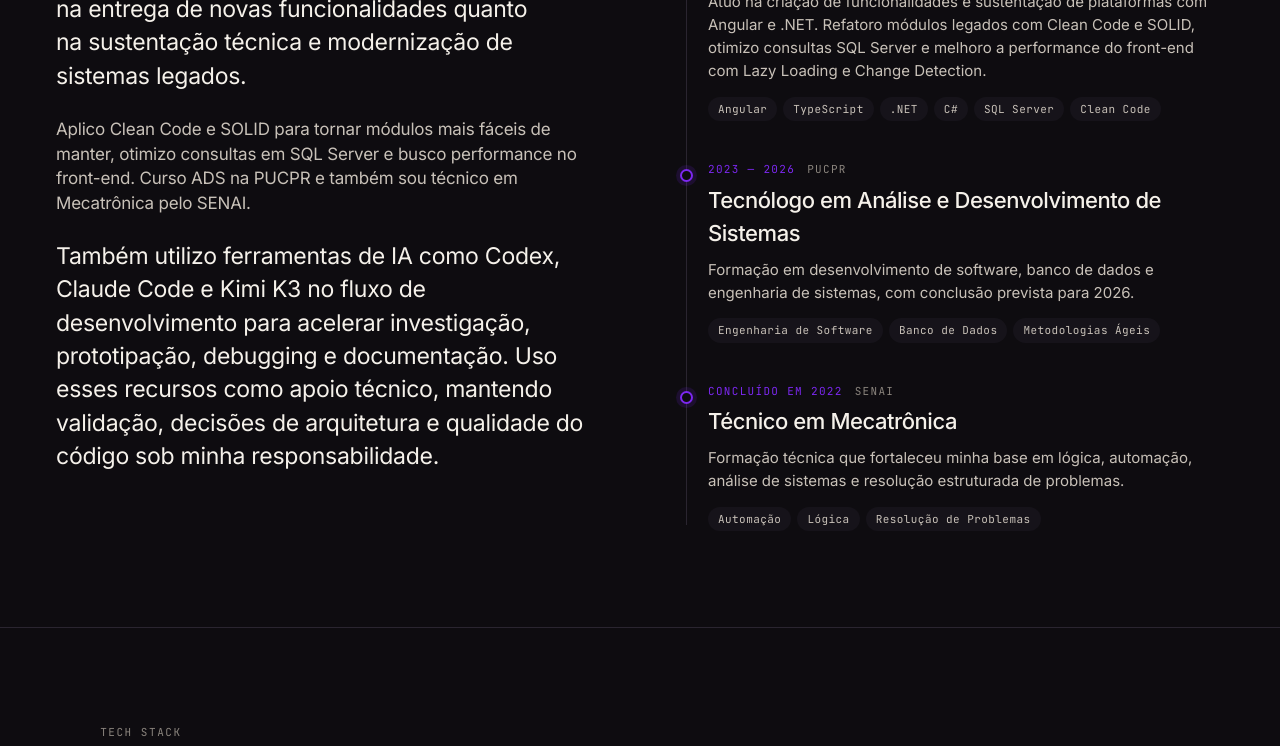
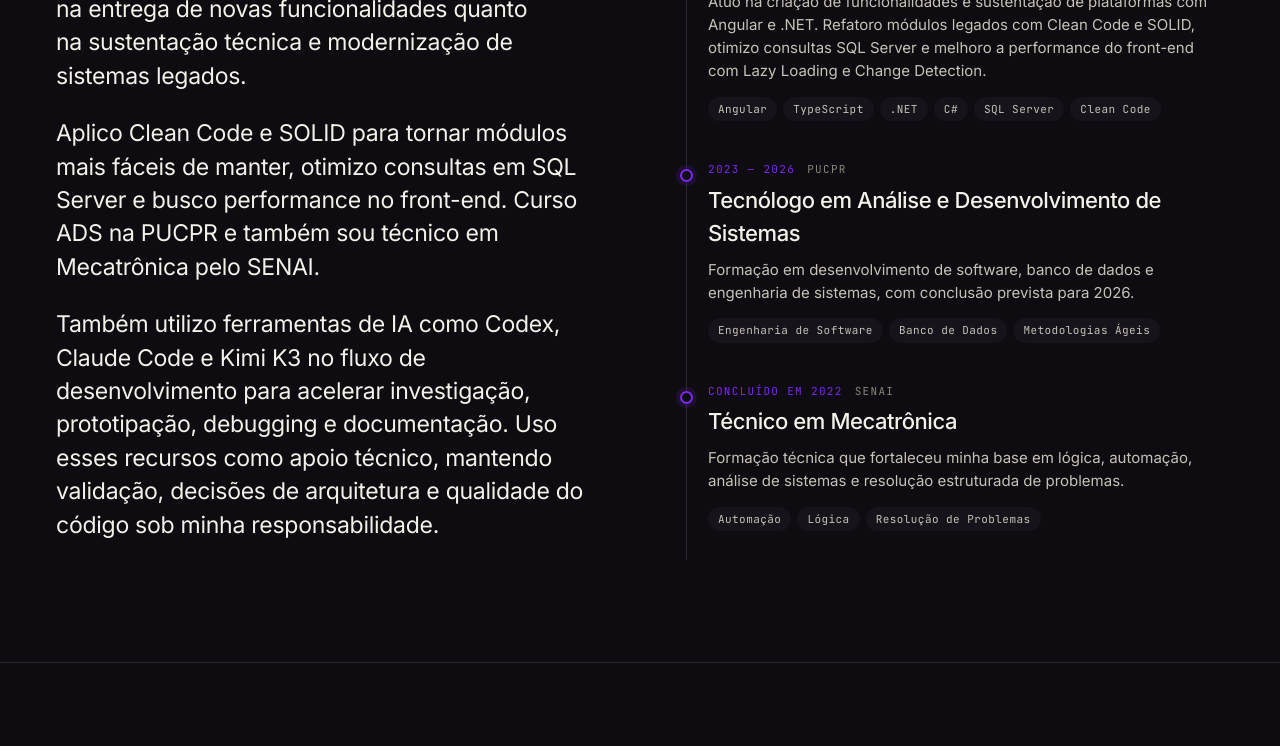
Before and after one commit to OKktsu/Portifolio, a React app: page / in a window 1280 px wide. Shown: the part 3272-4018 px from the top of the page. Built offline with nearby package versions, Linux system fonts and the light colour scheme.

Commit message:
style: standardize about paragraph typography

```diff
--- a/portfolio.css
+++ b/portfolio.css
@@ -794,7 +794,6 @@ html[data-cursor="custom"] * {
   margin: 0 0 24px;
   text-wrap: pretty;
 }
-.about__lede p:nth-child(2) { color: var(--ink-2); font-size: clamp(17px, 1.3vw, 19px); }
 
 .timeline { position: relative; display: flex; flex-direction: column; gap: 40px; padding-left: 28px; }
 .timeline::before {
```
